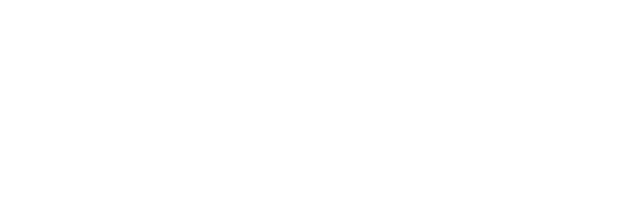
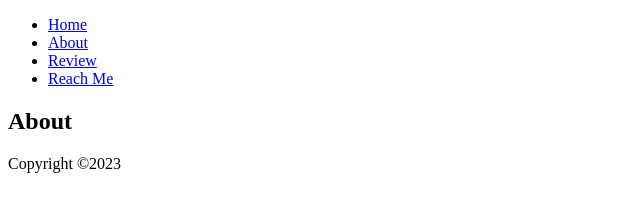
Before and after one commit to D-Raff/basicExample, a plain HTML site: page html/about.html in a window 1280 px wide. Shown: the whole page, without its empty margins (0-640 px from the left). Drawn offline with Linux system fonts and the light colour scheme.

Commit message:
created the html folder and the about page

```diff
--- a/html/about.html
+++ b/html/about.html
@@ -6,6 +6,21 @@
     <title>About</title>
 </head>
 <body>
-
+    <header>
+        <nav>
+            <ul>
+                <li><a href="../index.html">Home</a></li>
+                <li><a href="./about.html">About</a></li>
+                <li><a href="#">Review</a></li>
+                <li><a href="#">Reach Me</a></li>
+            </ul>
+        </nav>
+    </header>
+    <main>
+        <h2>About</h2>
+    </main>
+    <footer>
+        <p>Copyright &copy;2023</p>
+    </footer>
 </body>
 </html>
```
